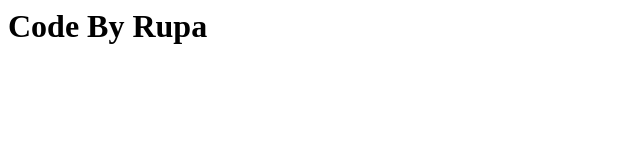
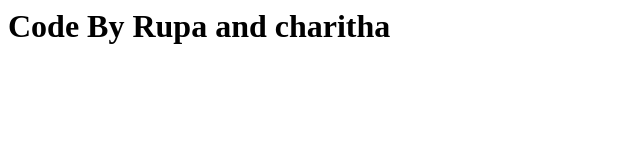
Before and after one commit to Rupasree-chidige/AssignmentFork, a plain HTML site: page AssignmentFork/index.html in a window 1280 px wide. Shown: the whole page, without its empty margins (0-640 px from the left). Drawn offline with Linux system fonts and the light colour scheme.

Commit message:
modified by charitha

```diff
--- a/AssignmentFork/index.html
+++ b/AssignmentFork/index.html
@@ -1,3 +1,4 @@
 <h1>
-    Code By Rupa
+    Code By Rupa and charitha
+
 </h1>
```
